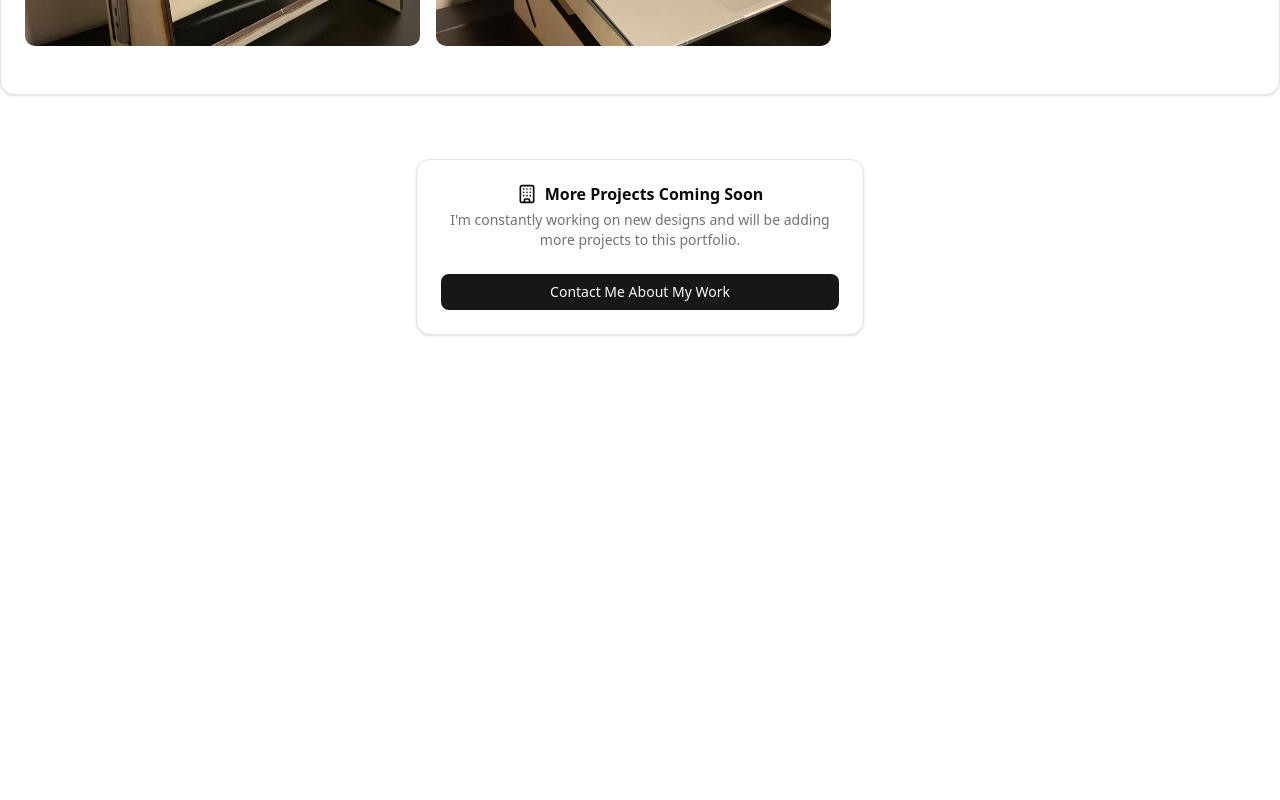
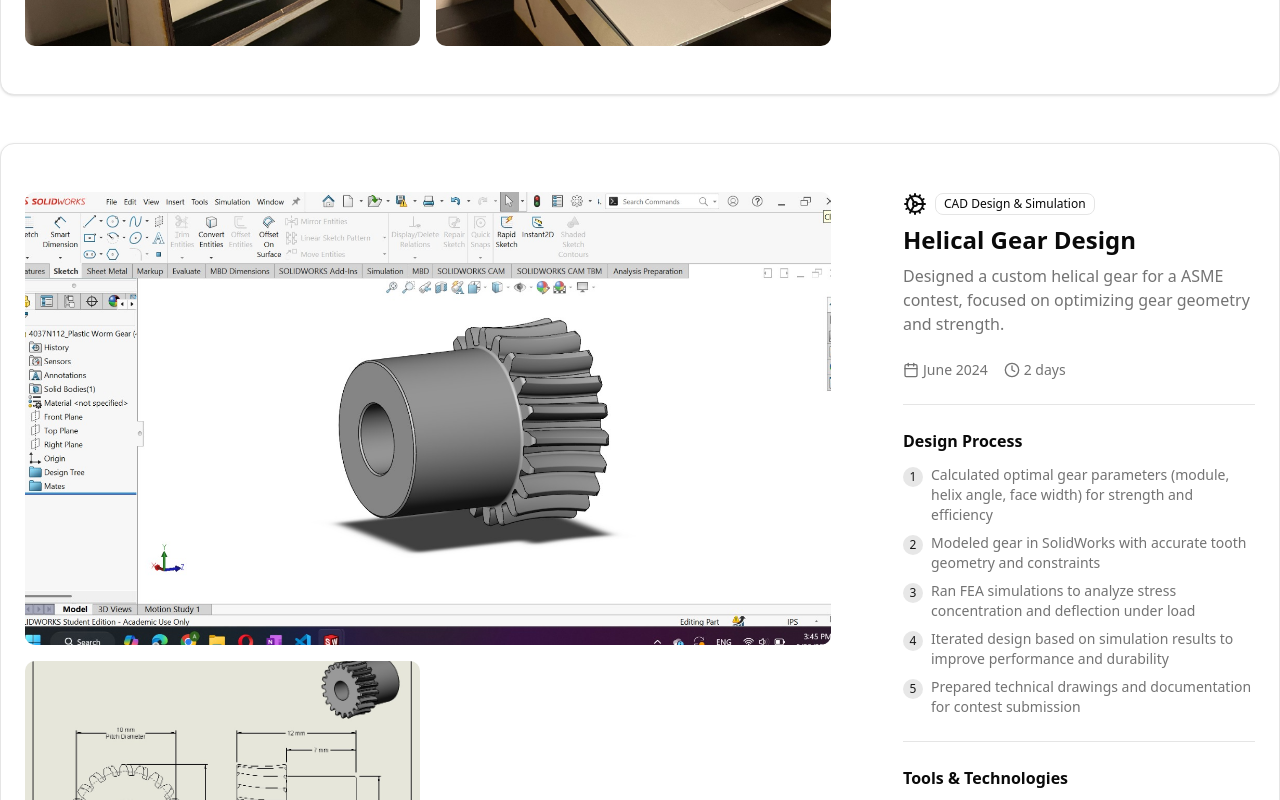
Before and after one commit to Andree-gv/Portfolio, a Next.js app: page /3d-design-portfolio in a window 1280 px wide. Shown: the part 2000-2800 px from the top of the page. Before the commit the page ends 2431 px from the top, so only its background shows below. Built offline with nearby package versions, Linux system fonts and the light colour scheme.

Commit message:
helical gear design

```diff
--- a/app/3d-design-portfolio/page.tsx
+++ b/app/3d-design-portfolio/page.tsx
@@ -47,6 +47,25 @@ export default function ThreeDDesignPortfolio() {
       ],
       tools: ["SolidWorks", "Laser cut"],
       images: ["/images/laptop.jpeg", "/images/Laptop-base.jpeg?height=600&width=600", "/images/Laptop-support.jpeg?height=600&width=600"
+      ],
+      icon: <Cog className="w-6 h-6" />,
+    },
+    {
+      id: 2,
+      title: "Helical Gear Design",
+      category: "CAD Design & Simulation",
+      duration: "2 days",
+      date: "June 2024",
+      description: "Designed a custom helical gear for a ASME contest, focused on optimizing gear geometry and strength.",
+      process: [
+        "Calculated optimal gear parameters (module, helix angle, face width) for strength and efficiency",
+        "Modeled gear in SolidWorks with accurate tooth geometry and constraints",
+        "Ran FEA simulations to analyze stress concentration and deflection under load",
+        "Iterated design based on simulation results to improve performance and durability",
+        "Prepared technical drawings and documentation for contest submission",
+      ],
+      tools: ["SolidWorks", "Laser cut"],
+      images: ["/images/gear.jpeg?height=600&width=600", "/images/gear-technical-drawing.jpeg?height=600&width=600"
       ],
       icon: <Cog className="w-6 h-6" />,
     },
```
